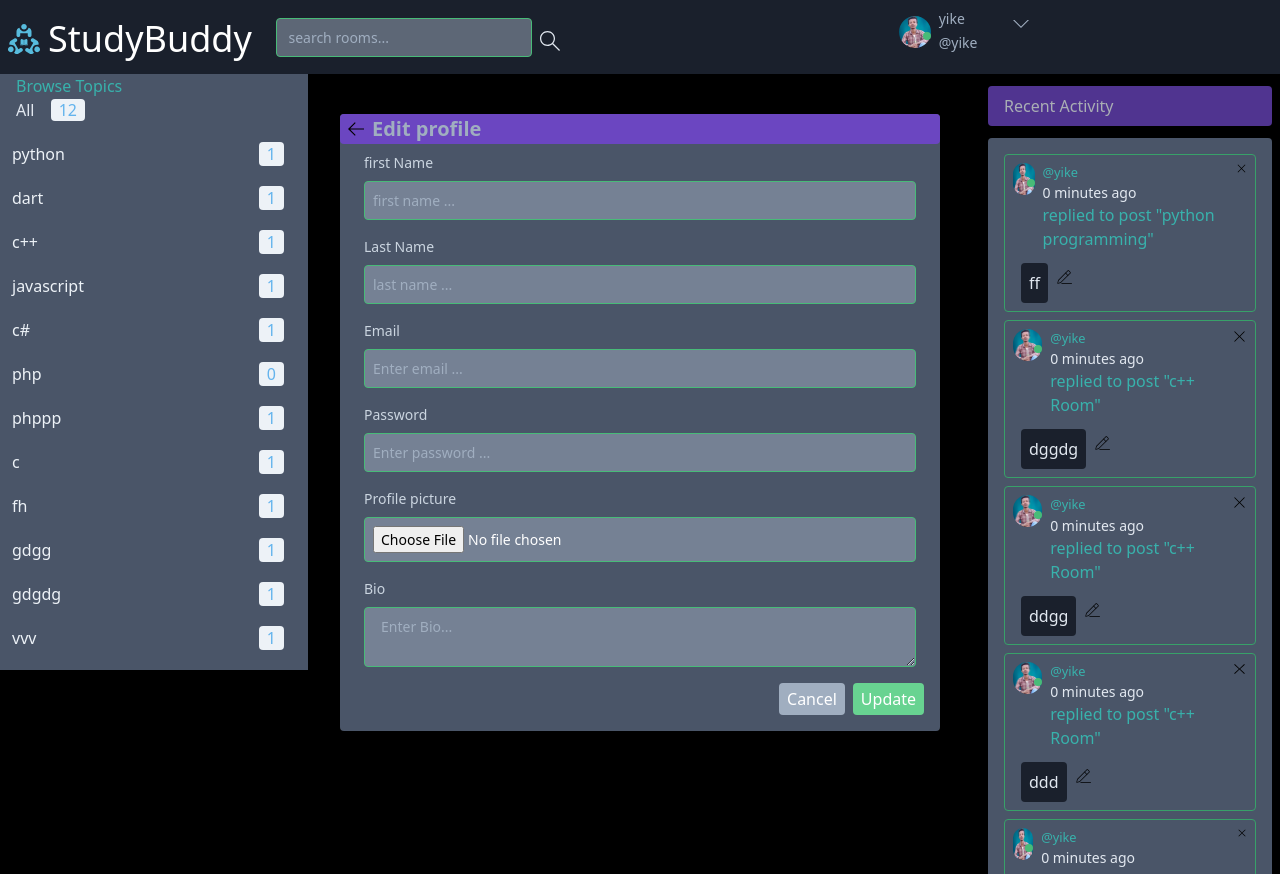
After one commit to yike-cyber/studyBuddy-App-Django, a Django app: page /edit-profile/1/ in a window 1280 px wide. The commit adds this page. Run offline with Django 5.2, Linux system fonts and the light colour scheme; a user stored in the database is signed in; data comes from the database, SQL or seed files in the repository; both versions use the stored data as it was after the commit; style sheets or scripts are compiled from the project's sources.

```diff
--- a/Backend/base/common.py
+++ b/Backend/base/common.py
@@ -4,7 +4,9 @@ from django.db.models import Q
 from .models import Room,Topic,Message
 
 def mainView(request,q):
-        q = request.GET.get(q) if request.GET.get(q) != None else ''
+        q = q if q != None else ''
+        print(q)
+
         rooms = Room.objects.filter(
                 Q(topic__name__icontains = q)|
                 Q(description__icontains = q)|
--- a/Backend/base/urls.py
+++ b/Backend/base/urls.py
@@ -10,6 +10,7 @@ urlpatterns = [
     path('',views.home,name='home'),
     path('room/<str:pk>/',views.room,name='room'),
     path('user-profile/<str:pk>/',views.userProfile,name='user-profile'),
+    path('edit-profile/<str:pk>/',views.editProfile,name='edit-profile'),
 
 
     path('create-room/',views.createRoom,name='create-room'),
--- a/Backend/base/views.py
+++ b/Backend/base/views.py
@@ -124,6 +124,24 @@ def userProfile(request,pk):
     return render(request,'base/profile.html',context)
 
 @login_required(login_url='login')
+def editProfile(request,pk):
+    user = User.objects.get(id = pk)
+    rooms = user.room_set.all()
+
+    topics = Topic.objects.all()
+    room_messages = user.message_set.all()
+    if request.method =='POST':
+        pass
+
+    context = {'user':user,
+               'rooms':rooms,
+               'room_messages':room_messages,
+               'topics':topics,
+               'visible_words':5,
+               }
+    return render(request,'base/edit_profile.html',context)
+
+@login_required(login_url='login')
 def createRoom(request):
     form = RoomForm()
     topics = Topic.objects.all
--- /dev/null
+++ b/Frontend/templates/base/edit_profile.html
@@ -0,0 +1,52 @@
+{% extends "base/home.html" %} {%block home-content%}
+{% load static %}
+<div class="mt-10 mx-4">
+    <div class="bg-gray-700  text-white rounded ">
+        <div class=" flex flex-row bg-purple-700 rounded items-center pl-2">
+            <a href="{{request.META.HTTP_REFERER}}"><img src="{% static 'assets/icons/arrow-left.svg' %}"
+                    class="w-4 h-4 " alt="left-arrow"></a>
+            <p class="text-xl text-gray-500 font-semibold ml-2">Edit profile</p>
+
+        </div>
+        <form method="POST" action="" class="my-2 w-full">
+            {% csrf_token %}
+            <!--form to create form-->
+            <div class="mx-6 my-2 pb-2">
+                <div class="text-sm text-gray-400 pb-2">first Name</div>
+                <input type="text" name="first_name" placeholder="first name ..." required
+                    class=" focus:outline-none focus:border-yellow-500 text-sm px-2 py-2  bg-gray-500 w-full rounded bg-opacity-50 border border-green-500">
+            </div>
+            <div class="mx-6 my-2 pb-2">
+                <div class="text-sm text-gray-400 pb-2">Last Name</div>
+                <input type="text" name="last_name" placeholder="last name ..." required
+                    class=" focus:outline-none focus:border-yellow-500 text-sm px-2 py-2  bg-gray-500 w-full rounded bg-opacity-50 border border-green-500">
+            </div>
+            <div class="mx-6 my-2 pb-2">
+                <div class="text-sm text-gray-400 pb-2">Email</div>
+                <input type="email" name="email" placeholder="Enter email ..." required
+                    class=" focus:outline-none focus:border-yellow-500 text-sm px-2 py-2  bg-gray-500 w-full rounded bg-opacity-50 border border-green-500">
+            </div>
+            <div class="mx-6 my-2 pb-2">
+                <div class="text-sm text-gray-400 pb-2">Password</div>
+                <input type="password" name="password" placeholder="Enter password ..." required
+                    class=" focus:outline-none focus:border-yellow-500 text-sm px-2 py-2  bg-gray-500 w-full rounded bg-opacity-50 border border-green-500">
+            </div>
+            <div class="mx-6 my-2 pb-2">
+                <div class="text-sm text-gray-400 pb-2">Profile picture</div>
+                <input type="file" name="profile_picture" required
+                    class=" focus:outline-none focus:border-yellow-500 text-sm px-2 py-2  bg-gray-500 w-full rounded bg-opacity-50 border border-green-500">
+            </div>
+            <div class="mx-6 my-2 pb-2">
+                <div class="text-sm pb-2 text-gray-400">Bio</div>
+                <textarea name="last_name" placeholder="Enter Bio..." id="desc_text"
+                    class="focus:outline-none focus:border-yellow-500 w-full px-4 bg-gray-500 rounded bg-opacity-50 text-sm py-2 border border-green-500 "></textarea>
+            </div>
+
+            <div class="flex flex-row justify-end mr-2 pr-2  pb-4">
+                <input type="reset" value="Cancel" class="mr-2 px-2 py-1 bg-gray-500 rounded hover:bg-red-500">
+                <input type="submit" value="Update" class="bg-green-400 rounded px-2 py-1 hover:bg-blue-700" />
+            </div>
+        </form>
+    </div>
+</div>
+{% endblock home-content %}
--- a/Frontend/templates/base/home.html
+++ b/Frontend/templates/base/home.html
@@ -1,14 +1,18 @@
 {% extends "main.html" %} {% block content %}
 {%load static %}
-<div class="grid grid-flow-col grid-cols-4 gap-4 ">
+<div class="grid grid-flow-col grid-cols-4 gap-4  w-full">
   <!--Topic start-->
-  <div class="col-span-1 text-gray-500">
-    {% include 'base/topics_component.html' %}
+  <div class="col-span-1 max-h-screen overflow-y-auto scrolbar-thin">
+    <div class="col-span-1">
+      {% include 'base/topics_component.html' %}
+    </div>
   </div>
   <!--Topic end-->
 
+
   <!--Room list start-->
   <div class="col-span-2 text-gray-500 max-h-screen overflow-y-auto scrolbar-thin px-0 mx-0">
+    {%block home-content%}
     <div class="flex flex-row items-center justify-between  mx-1">
 
       <div>
@@ -24,7 +28,7 @@
 
 
     {% include 'base/feed_component.html' %}
-
+    {% endblock home-content%}
   </div>
   <!--Room list end-->
 
--- a/Frontend/templates/base/room_form.html
+++ b/Frontend/templates/base/room_form.html
@@ -5,7 +5,8 @@
     <div class=" flex flex-row bg-purple-700 rounded items-center pl-2">
       <a href="{{request.META.HTTP_REFERER}}"><img src="{% static 'assets/icons/arrow-left.svg' %}" class="w-4 h-4 "
           alt="left-arrow"></a>
-      <p class="text-xl text-gray-500 font-semibold ml-2">Create Room</p>
+      <p class="text-xl text-gray-500 font-semibold ml-2">{% if type == 'update'%}Update Room {%else%}Create Room
+        {%endif%}</p>
 
     </div>
     <form method="POST" action="" class="my-4">
--- a/Frontend/templates/base/topics_component.html
+++ b/Frontend/templates/base/topics_component.html
@@ -1,7 +1,9 @@
-<div class=" bg-gray-700 ">
+<div class=" bg-gray-700 overflow-y-scroll max-h-screen">
+    <div>
         <h3 class="text-teal-500 mx-4">Browse Topics</h3>
 
-    <a href="" class="mx-4">All <span class="px-2  mx-3 bg-gray-200  rounded text-blue-400">{{topics.count}}</span></a>
+        <a href="" class="mx-4">All <span
+                class="px-2  mx-3 bg-gray-200  rounded text-blue-400">{{topics.count}}</span></a>
         {% for topic in topics %}
         <div class="flex flex-row justify-between text-gray-200 my-5 mx-3">
             <a href="{% url 'home'   %}?q={{topic.name}}">{{topic.name}} </a>
@@ -10,3 +12,4 @@
 
         {% endfor %}
     </div>
+</div>
--- a/Frontend/templates/main.html
+++ b/Frontend/templates/main.html
@@ -8,8 +8,8 @@
   <link rel="stylesheet" href="{% static '/css/public/styles.css' %}" />
 </head>
 
-<body class="bg-black text-gray-300 ">
-  <div class="mx-0 px-0 bg-black w-full">
+<body class="bg-black text-gray-300">
+  <div class=" bg-black left-0 w-full top-0">
     {% include "navbar.html" %}
 
     {% block content %}
--- a/Frontend/templates/navbar.html
+++ b/Frontend/templates/navbar.html
@@ -1,5 +1,5 @@
 {% load static %}
-<nav class="flex justify-between items-center bg-gray-900  w-full">
+<nav class="flex justify-between items-center bg-gray-900  left-0 top-0 w-full">
   <div class="flex justify-start ml-2 items-center">
     <div class="flex flex-row items-center">
       <a href="/" class="mt-1">
@@ -12,32 +12,105 @@
         <input
           class="focus:outline-none focus:border-yellow-500 text-sm px-2 py-2  bg-gray-500 w-64 rounded bg-opacity-50 border border-green-500"
           type="text" name='q' placeholder=" search rooms...">
-        <span class=""> <img src="{% static '/images/icons/search.svg'%}" alt="searh_icon" class="h-6 w-6 my-2"></span>
+        <button type="submit" class=""> <svg class="w-5 h-5 ml-2 mt-2 fill-current" version="1.1"
+            xmlns="http://www.w3.org/2000/svg" width="32" height="32" viewBox="0 0 32 32">
+            <title>search</title>
+            <path
+              d="M32 30.586l-10.845-10.845c1.771-2.092 2.845-4.791 2.845-7.741 0-6.617-5.383-12-12-12s-12 5.383-12 12c0 6.617 5.383 12 12 12 2.949 0 5.649-1.074 7.741-2.845l10.845 10.845 1.414-1.414zM12 22c-5.514 0-10-4.486-10-10s4.486-10 10-10c5.514 0 10 4.486 10 10s-4.486 10-10 10z">
+            </path>
+          </svg>
+        </button>
       </form>
 
-      {% if request.user.is_authenticated %}
 
-      <a href="{% url 'logout' %}">Logout</a>
-
-      {% else %}
-      <a href="{% url 'login' %}">Login</a>
-      {% endif %}
 
 
     </div>
   </div>
 
   <div class="items-center mr-2 text-white mr-16 pr-16">
-    <div class=" flex flex-row ml-4 px-4 pb-0">
-      <img src="{% static '/images/yike.png' %}" alt="profile_img" class="w-10 h-10 rounded-full pb-0" />
-      <div class="mx-2 text-sm text-gray-500">
-        <p class="flex flex-row">
-          <span>{{request.user}}</span>
-          <img src="{%static '/assets/icons/chevron-down.svg' %}" class="w-4 h-4 ml-4 mt-2 " alt="logout arrow">
+    <div class=" flex flex-row ml-4 px-4 pb-0 pt-2">
+      <div class="relative mt-2">
+        <img src="{%static 'images/Yike.png' %}" alt="" class="w-8 h-8 rounded-full">
+        <p class="bg-green-500 w-2 h-2 absolute rounded-full" style="top: 1rem;right: 0;">
+          </span>
+      </div>
+      <div class="text-sm text-gray-500 ">
+        <p class="flex flex-row ml-2">
+          <a href="{%url 'user-profile' request.user.id%}">
+            <span>{{request.user}}</span>
+          </a>
+          <svg class="w-4 h-4 mx-12 mt-2 fill-current" id="nav_down_icon" onclick="{showElement()}"
+            xmlns="http://www.w3.org/2000/svg" width="32" height="32" viewBox="0 0 32 32">
+            <title>chevron-down</title>
+            <path d="M16 21l-13-13h-3l16 16 16-16h-3l-13 13z"></path>
+          </svg>
+
         </p>
-        <p>@{{user.username}}</p>
+        <div class="flex flex-row  ml-2">
+          <p>@{{user.username}}</p>
+          <div class="relative mx-5 bg-black  px-2 " id="drop_down_element" style="visibility:hidden;">
+            <div class="px-2 mx-2 ">
+              <p>
+                {% if request.user.is_authenticated %}
+              <p class="flex flex-row fill-current items-center">
+
+                <svg class="w-4 h-4" version="1.1" xmlns="http://www.w3.org/2000/svg" width="32" height="32"
+                  viewBox="0 0 32 32">
+                  <title>sign-out</title>
+                  <path
+                    d="M3 0h22c0.553 0 1 0 1 0.553l-0 3.447h-2v-2h-20v28h20v-2h2l0 3.447c0 0.553-0.447 0.553-1 0.553h-22c-0.553 0-1-0.447-1-1v-30c0-0.553 0.447-1 1-1z">
+                  </path>
+                  <path
+                    d="M21.879 21.293l1.414 1.414 6.707-6.707-6.707-6.707-1.414 1.414 4.293 4.293h-14.172v2h14.172l-4.293 4.293z">
+                  </path>
+                </svg>
+                <a href="{% url 'logout' %}" class="ml-2">Logout</a>
+              </p>
+              {% else %}
+              <a href="{% url 'login' %}">Login</a>
+              {% endif %}
+              </p>
+              <p class="flex flex-row items-center">
+                <svg class="w-4 h-4 fill-current" version="1.1" xmlns="http://www.w3.org/2000/svg" width="32"
+                  height="32" viewBox="0 0 32 32">
+                  <title>ellipsis-horizontal</title>
+                  <path
+                    d="M16 7.843c-2.156 0-3.908-1.753-3.908-3.908s1.753-3.908 3.908-3.908c2.156 0 3.908 1.753 3.908 3.908s-1.753 3.908-3.908 3.908zM16 1.98c-1.077 0-1.954 0.877-1.954 1.954s0.877 1.954 1.954 1.954c1.077 0 1.954-0.877 1.954-1.954s-0.877-1.954-1.954-1.954z">
+                  </path>
+                  <path
+                    d="M16 19.908c-2.156 0-3.908-1.753-3.908-3.908s1.753-3.908 3.908-3.908c2.156 0 3.908 1.753 3.908 3.908s-1.753 3.908-3.908 3.908zM16 14.046c-1.077 0-1.954 0.877-1.954 1.954s0.877 1.954 1.954 1.954c1.077 0 1.954-0.877 1.954-1.954s-0.877-1.954-1.954-1.954z">
+                  </path>
+                  <path
+                    d="M16 31.974c-2.156 0-3.908-1.753-3.908-3.908s1.753-3.908 3.908-3.908c2.156 0 3.908 1.753 3.908 3.908s-1.753 3.908-3.908 3.908zM16 26.111c-1.077 0-1.954 0.877-1.954 1.954s0.877 1.954 1.954 1.954c1.077 0 1.954-0.877 1.954-1.954s-0.877-1.954-1.954-1.954z">
+                  </path>
+                </svg>
+
+
+                <a href="" class="ml-2">setting</a>
+              </p>
+            </div>
+          </div>
+        </div>
       </div>
     </div>
   </div>
   </div>
 </nav>
+
+<script>
+  var flag = 0;
+  icon = document.getElementById('drop_down_element');
+  element = document.getElementById('drop_down_element');
+  function showElement() {
+    if (flag == 0) {
+      element.style.visibility = 'visible';
+      flag = 1;
+    }
+    else {
+      element.style.visibility = 'hidden';
+      flag = 0;
+    }
+  }
+  // icon.addEventListner(click, () => { elements.style.color = 'red' })
+</script>
```
Also changed, not shown: Frontend/templates/base/edit_message.html (+4 -4 lines), Frontend/templates/base/profile.html (+31 -17 lines), Frontend/templates/base/room.html (+4 -4 lines), db.sqlite3. Lines whose indentation alone changed are shown as unchanged.
